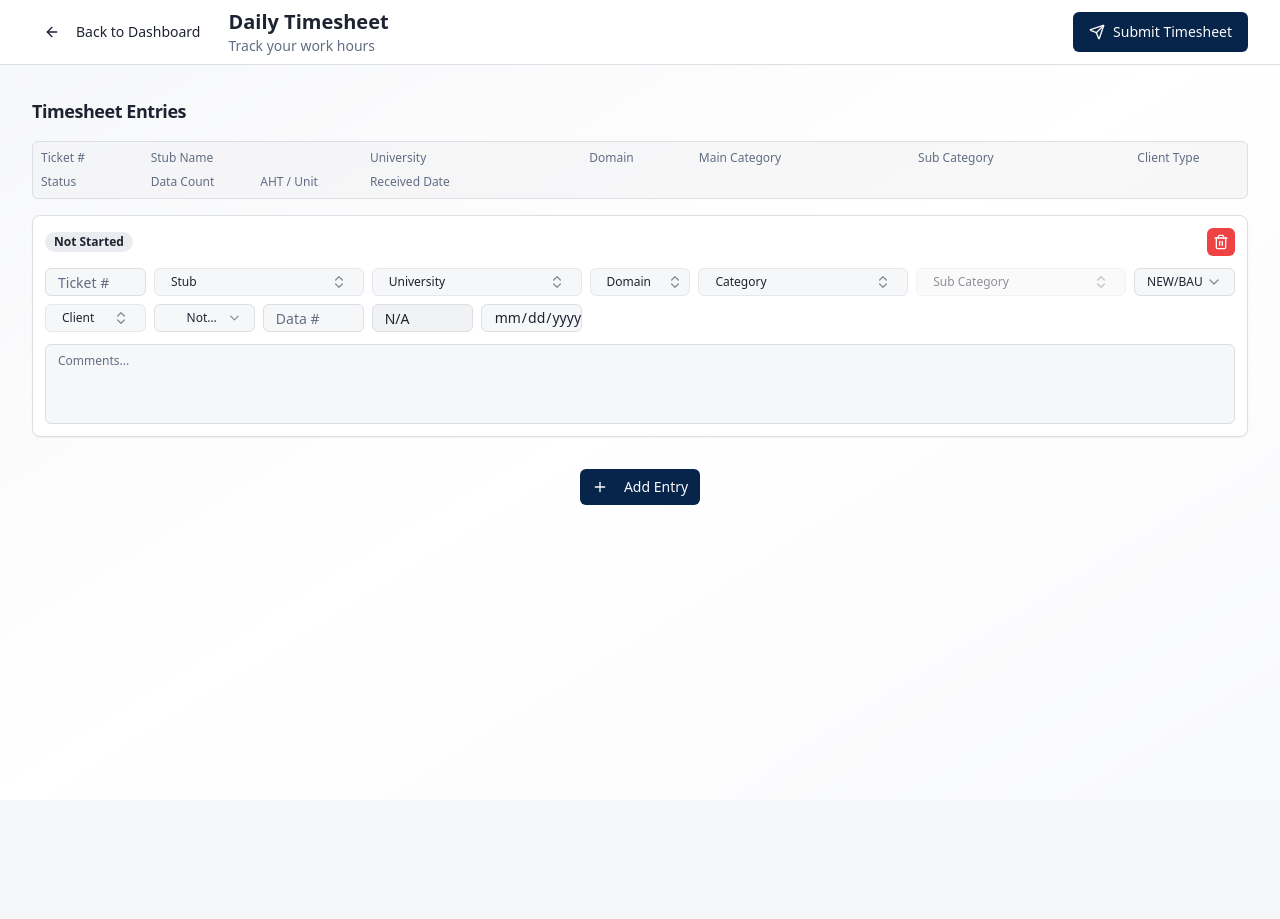
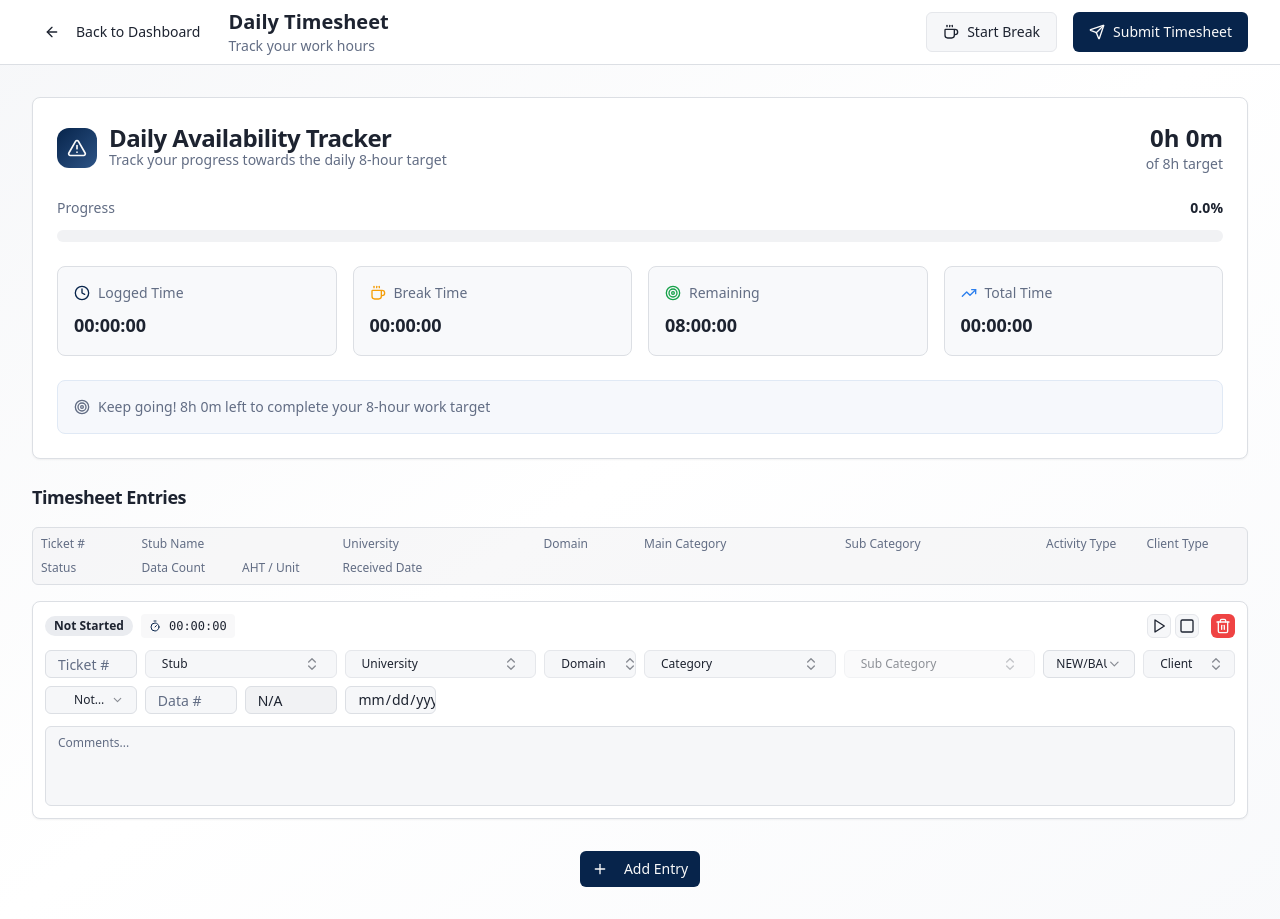
Before and after one commit to dipeshdodani/timekeeper-guild, a React (Vite) app: page /timesheet in a window 1280 px wide. Before the commit the page ends 800 px from the top, so only its background shows below. Built offline with nearby package versions, Linux system fonts and the light colour scheme; sample sign-in values are in the browser's storage.

Commit message:
Re-add timer functionality
The user wants the timer display cards and start/stop buttons back on the timesheet page. This implies reintroducing the timer functionality that was previously removed.

```diff
--- a/src/components/TimerRow.tsx
+++ b/src/components/TimerRow.tsx
@@ -26,6 +26,10 @@ interface TimesheetRow {
   receivedDate: string;
   ticketCount: number;
   comments: string;
+  // Timer fields
+  isActive: boolean;
+  totalTime: number;
+  startTime: number | null;
 }
 
 interface TimerRowProps {
@@ -40,13 +44,21 @@ interface TimerRowProps {
   };
   onUpdate: (id: string, updates: Partial<TimesheetRow>) => void;
   onDelete: (id: string) => void;
+  onStartTimer: (id: string) => void;
+  onPauseTimer: (id: string) => void;
+  onResetTimer: (id: string) => void;
+  isOnGlobalBreak: boolean;
 }
 
 const TimerRow: React.FC<TimerRowProps> = ({
   row,
   dropdownData,
   onUpdate,
-  onDelete
+  onDelete,
+  onStartTimer,
+  onPauseTimer,
+  onResetTimer,
+  isOnGlobalBreak
 }) => {
   const [taskAHT, setTaskAHT] = useState<number>(0);
 
@@ -88,11 +100,28 @@ const TimerRow: React.FC<TimerRowProps> = ({
     }
   };
 
+  // Timer display function
+  const formatTime = (seconds: number) => {
+    const hours = Math.floor(seconds / 3600);
+    const minutes = Math.floor((seconds % 3600) / 60);
+    const secs = seconds % 60;
+    return `${hours.toString().padStart(2, '0')}:${minutes.toString().padStart(2, '0')}:${secs.toString().padStart(2, '0')}`;
+  };
+
+  // Calculate current time for display
+  const getCurrentTime = () => {
+    if (row.isActive && row.startTime) {
+      const elapsed = Math.floor((Date.now() - row.startTime) / 1000);
+      return row.totalTime + elapsed;
+    }
+    return row.totalTime;
+  };
+
   return (
     <Card className="shadow-sm border-border">
         <CardContent className="p-3">
           <div className="space-y-3">
-            {/* Row Header with Status and Delete */}
+            {/* Row Header with Timer Controls and Status */}
             <div className="flex items-center justify-between">
               <div className="flex items-center gap-2">
                 <Badge variant={getStatusBadgeVariant(row.status)} className="text-xs py-0 px-2 h-5">
@@ -104,19 +133,66 @@ const TimerRow: React.FC<TimerRowProps> = ({
                     <span>AHT: {taskAHT}min</span>
                   </div>
                 )}
+
+                {/* Timer Display */}
+                <div className="flex items-center gap-2 bg-muted/50 rounded px-2 py-1">
+                  <Timer className="w-3 h-3 text-primary" />
+                  <span className="text-xs font-mono text-foreground">
+                    {formatTime(getCurrentTime())}
+                  </span>
                 </div>
+              </div>
+
+              <div className="flex items-center gap-1">
+                {/* Timer Controls */}
+                <div className="flex items-center gap-1">
+                  {!row.isActive ? (
+                    <Button
+                      size="sm"
+                      onClick={() => onStartTimer(row.id)}
+                      variant="outline"
+                      className="h-6 w-6 p-0"
+                      disabled={isOnGlobalBreak}
+                      title={isOnGlobalBreak ? "Cannot start timer while on break" : "Start timer"}
+                    >
+                      <Play className="w-3 h-3" />
+                    </Button>
+                  ) : (
+                    <Button
+                      size="sm"
+                      onClick={() => onPauseTimer(row.id)}
+                      variant="outline"
+                      className="h-6 w-6 p-0"
+                      title="Pause timer"
+                    >
+                      <Pause className="w-3 h-3" />
+                    </Button>
+                  )}
+
+                  <Button
+                    size="sm"
+                    onClick={() => onResetTimer(row.id)}
+                    variant="outline"
+                    className="h-6 w-6 p-0"
+                    title="Reset timer"
+                  >
+                    <Square className="w-3 h-3" />
+                  </Button>
+                </div>
+
                 <Button
                   size="sm"
                   onClick={() => onDelete(row.id)}
                   variant="destructive"
-                className="h-7 w-7 p-0"
+                  className="h-6 w-6 p-0 ml-2"
                 >
                   <Trash2 className="w-3 h-3" />
                 </Button>
               </div>
+            </div>
 
             {/* Form Fields Grid - Excel-like Row */}
-            <div className="grid grid-cols-6 lg:grid-cols-11 gap-2 text-xs">
+            <div className="grid grid-cols-6 lg:grid-cols-12 gap-2 text-xs">
             {/* Ticket Number */}
             <div className="col-span-1">
               <Input
--- a/src/pages/Timesheet.tsx
+++ b/src/pages/Timesheet.tsx
@@ -24,6 +24,10 @@ interface TimesheetRow {
   receivedDate: string;
   ticketCount: number;
   comments: string;
+  // Timer fields
+  isActive: boolean;
+  totalTime: number;
+  startTime: number | null;
 }
 
 const Timesheet = () => {
@@ -31,6 +35,9 @@ const Timesheet = () => {
   const { toast } = useToast();
   const [userRole, setUserRole] = useState<string>("");
   const [rows, setRows] = useState<TimesheetRow[]>([]);
+  const [globalBreakTime, setGlobalBreakTime] = useState<number>(0);
+  const [isOnGlobalBreak, setIsOnGlobalBreak] = useState<boolean>(false);
+  const [globalBreakStartTime, setGlobalBreakStartTime] = useState<number | null>(null);
 
   useEffect(() => {
     const role = localStorage.getItem("userRole");
@@ -66,7 +73,11 @@ const Timesheet = () => {
       status: "Not Started",
       receivedDate: "",
       ticketCount: 0,
-      comments: ""
+      comments: "",
+      // Timer fields
+      isActive: false,
+      totalTime: 0,
+      startTime: null
     };
     setRows(prev => [...prev, newRow]);
   };
@@ -100,6 +111,79 @@ const Timesheet = () => {
     navigate("/dashboard");
   };
 
+  // Calculate total logged time from all rows
+  const totalLoggedTime = rows.reduce((total, row) => total + row.totalTime, 0);
+
+  // Timer control functions
+  const startTimer = (id: string) => {
+    const now = Date.now();
+    setRows(prev => prev.map(row =>
+      row.id === id
+        ? { ...row, isActive: true, startTime: now }
+        : { ...row, isActive: false, startTime: null } // Stop other timers
+    ));
+  };
+
+  const pauseTimer = (id: string) => {
+    setRows(prev => prev.map(row => {
+      if (row.id === id && row.isActive && row.startTime) {
+        const elapsed = Math.floor((Date.now() - row.startTime) / 1000);
+        return {
+          ...row,
+          isActive: false,
+          startTime: null,
+          totalTime: row.totalTime + elapsed
+        };
+      }
+      return row;
+    }));
+  };
+
+  const resetTimer = (id: string) => {
+    setRows(prev => prev.map(row =>
+      row.id === id
+        ? { ...row, isActive: false, startTime: null, totalTime: 0 }
+        : row
+    ));
+  };
+
+  const toggleGlobalBreak = () => {
+    if (isOnGlobalBreak) {
+      // End break
+      if (globalBreakStartTime) {
+        const breakDuration = Math.floor((Date.now() - globalBreakStartTime) / 1000);
+        setGlobalBreakTime(prev => prev + breakDuration);
+      }
+      setIsOnGlobalBreak(false);
+      setGlobalBreakStartTime(null);
+    } else {
+      // Start break - pause all active timers
+      setRows(prev => prev.map(row => {
+        if (row.isActive && row.startTime) {
+          const elapsed = Math.floor((Date.now() - row.startTime) / 1000);
+          return {
+            ...row,
+            isActive: false,
+            startTime: null,
+            totalTime: row.totalTime + elapsed
+          };
+        }
+        return row;
+      }));
+      setIsOnGlobalBreak(true);
+      setGlobalBreakStartTime(Date.now());
+    }
+  };
+
+  // Update timers every second
+  useEffect(() => {
+    const interval = setInterval(() => {
+      setRows(prev => [...prev]); // Force re-render to update current time display
+    }, 1000);
+
+    return () => clearInterval(interval);
+  }, []);
+
   // Get dropdown data from uploaded lists
   const dropdownData = getSimpleDropdownData();
 
@@ -126,6 +210,16 @@ const Timesheet = () => {
             </div>
 
             <div className="flex items-center space-x-4">
+              {/* Break Button */}
+              <Button
+                onClick={toggleGlobalBreak}
+                variant={isOnGlobalBreak ? "destructive" : "outline"}
+                className="flex items-center gap-2"
+              >
+                <Coffee className="w-4 h-4" />
+                {isOnGlobalBreak ? "End Break" : "Start Break"}
+              </Button>
+
               {/* Submit Button */}
               <Button
                 onClick={handleSubmit}
@@ -141,6 +235,15 @@ const Timesheet = () => {
 
       {/* Main Content */}
       <div className="max-w-7xl mx-auto px-4 sm:px-6 lg:px-8 py-8">
+        {/* Availability Tracker */}
+        <AvailabilityTracker
+          totalLoggedTime={totalLoggedTime}
+          breakTime={globalBreakTime + (isOnGlobalBreak && globalBreakStartTime ? Math.floor((Date.now() - globalBreakStartTime) / 1000) : 0)}
+          isOnBreak={isOnGlobalBreak}
+          targetHours={8}
+          workTargetHours={8}
+        />
+
         {/* Timesheet Rows */}
         <div className="space-y-4">
           <CardTitle className="text-lg font-semibold text-foreground">
@@ -148,13 +251,14 @@ const Timesheet = () => {
           </CardTitle>
 
           {/* Column Headers */}
-          <div className="grid grid-cols-6 lg:grid-cols-11 gap-2 text-xs font-medium text-foreground-muted bg-muted/50 p-2 rounded-md border">
+          <div className="grid grid-cols-6 lg:grid-cols-12 gap-2 text-xs font-medium text-foreground-muted bg-muted/50 p-2 rounded-md border">
             <div className="col-span-1">Ticket #</div>
             <div className="col-span-1 lg:col-span-2">Stub Name</div>
             <div className="col-span-1 lg:col-span-2">University</div>
             <div className="col-span-1">Domain</div>
             <div className="col-span-1 lg:col-span-2">Main Category</div>
             <div className="col-span-1 lg:col-span-2">Sub Category</div>
+            <div className="col-span-1">Activity Type</div>
             <div className="col-span-1">Client Type</div>
             <div className="col-span-1">Status</div>
             <div className="col-span-1">Data Count</div>
@@ -169,6 +273,10 @@ const Timesheet = () => {
               dropdownData={dropdownData}
               onUpdate={updateRow}
               onDelete={deleteRow}
+              onStartTimer={startTimer}
+              onPauseTimer={pauseTimer}
+              onResetTimer={resetTimer}
+              isOnGlobalBreak={isOnGlobalBreak}
             />
           ))}
 
```
Lines whose indentation alone changed are shown as unchanged.
